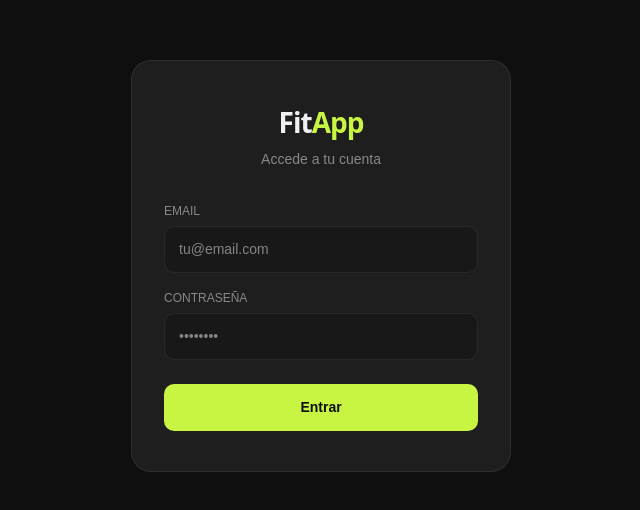
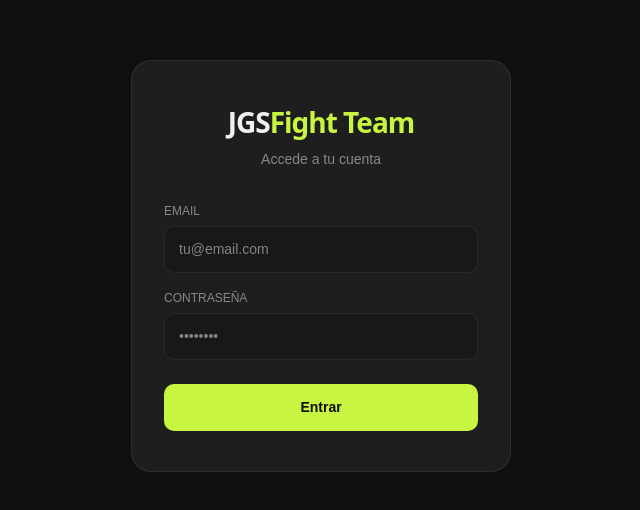
Before and after one commit to Albertosg4/fitapp, a Next.js app: page / in a window 1280 px wide. Shown: the part 134-644 px from the top of the page, without its empty margins (319-959 px from the left). Built offline with nearby package versions, Linux system fonts and the light colour scheme; no server answers.

Commit message:
nombre gimnasio en login

```diff
--- a/app/admin/page.tsx
+++ b/app/admin/page.tsx
@@ -189,7 +189,7 @@ export default function AdminPage() {
 
       <div style={{ background: '#181818', borderBottom: '1px solid rgba(255,255,255,0.07)', padding: '16px 20px', display: 'flex', justifyContent: 'space-between', alignItems: 'center' }}>
         <div style={{ fontSize: '20px', fontWeight: '800' }}>
-          Fit<span style={{ color: '#c8f542' }}>App</span>
+          JGS <span style={{ color: '#c8f542' }}>Fight Team</span>
           <span style={{ color: '#888', fontSize: '13px', fontWeight: '400', marginLeft: '8px' }}>Admin</span>
         </div>
         <button onClick={logout} style={{ background: 'rgba(255,92,92,0.12)', color: '#ff5c5c', border: '1px solid rgba(255,92,92,0.2)', borderRadius: '8px', padding: '6px 14px', fontSize: '13px', cursor: 'pointer', fontFamily: 'system-ui' }}>
--- a/app/page.tsx
+++ b/app/page.tsx
@@ -51,7 +51,7 @@ export default function LoginPage() {
             fontFamily: 'system-ui', fontSize: '28px', fontWeight: '800',
             color: '#f0f0f0', letterSpacing: '-1px'
           }}>
-            Fit<span style={{ color: '#c8f542' }}>App</span>
+            JGS<span style={{ color: '#c8f542' }}>Fight Team</span>
           </h1>
           <p style={{ color: '#888', fontSize: '14px', marginTop: '6px' }}>
             Accede a tu cuenta
```
